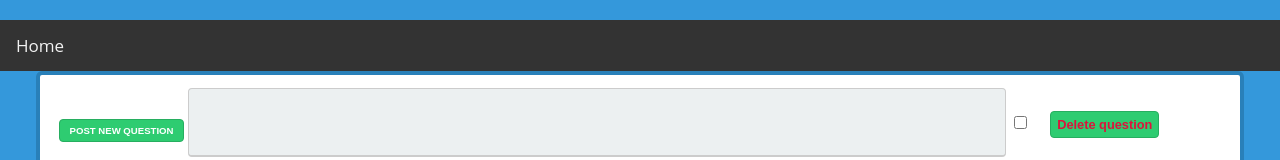
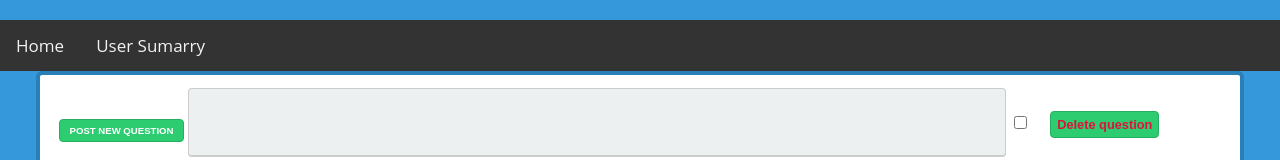
Before and after one commit to mozzy11/StackOverflow-lite, a plain HTML site: page UI/answerPage.html in a window 1280 px wide. Shown: the top 160 px of the page. Drawn offline with Linux system fonts and the light colour scheme.

Commit message:
Added User Sammary Link

```diff
--- a/UI/answerPage.html
+++ b/UI/answerPage.html
@@ -9,6 +9,7 @@
 
            <div class="topnav">
                  <a  href="../index.html">Home</a>
+                <a  href="UserProfileSummary.html">User Sumarry</a>
           </div>
            <div class ="boxA">
 
```
